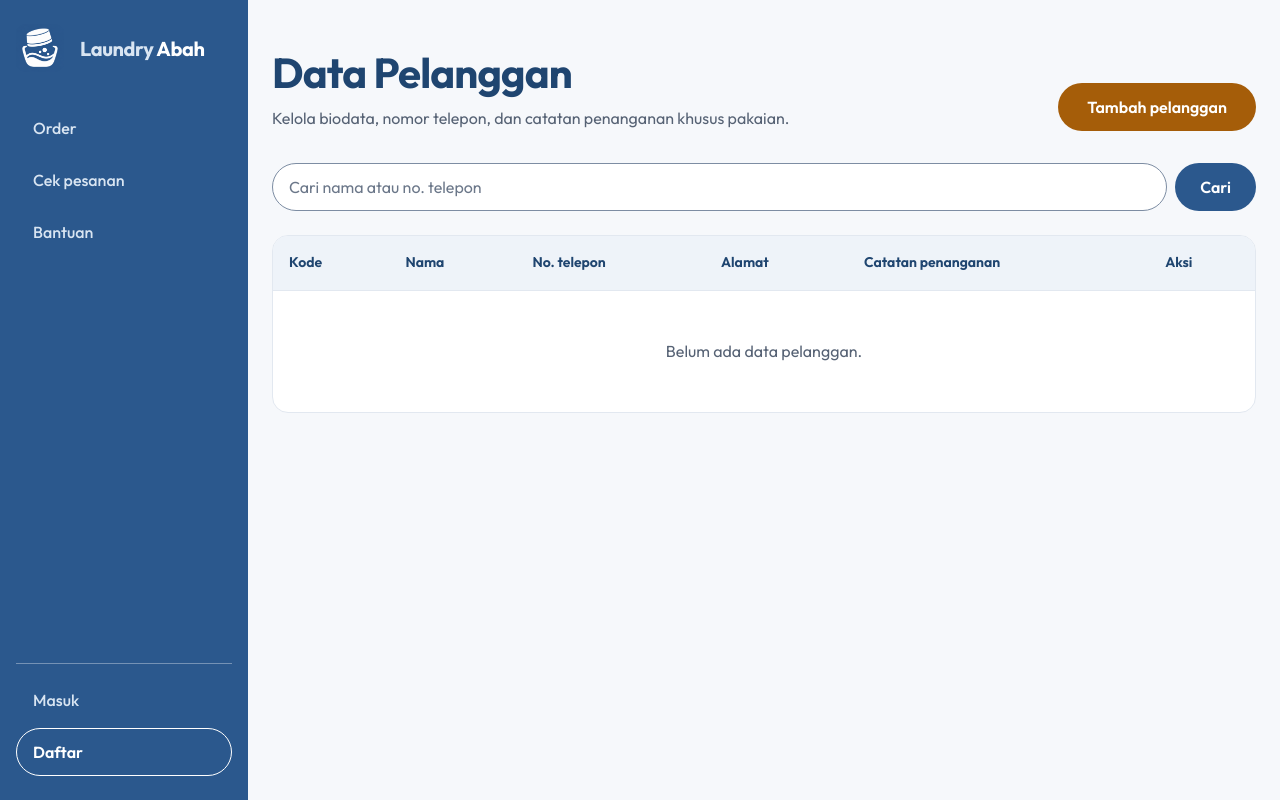
After one commit to mldham/Abah_Laundry, a Laravel app: template resources/views/pelanggan/index.blade.php in a window 1280 px wide. The commit adds this page. Run offline with Laravel 12, Linux system fonts and the light colour scheme; the template is opened without the code that fills it, so the values that code supplies are empty; parts of the project's set-up code (start-up, migrations or seed data) failed here and were passed over.

Commit message:
add fitur data pelanggan

```diff
--- a/app/Http/Controllers/AdminAuthController.php
+++ b/app/Http/Controllers/AdminAuthController.php
@@ -48,7 +48,7 @@ class AdminAuthController extends Controller
 
         LogAktivitas::catat('admin.masuk');
 
-        return redirect()->intended(route('admin.order.index'));
+        return redirect()->intended(route('pelanggan.index'));
     }
 
     public function keluar(Request $request): RedirectResponse
--- a/app/Providers/AppServiceProvider.php
+++ b/app/Providers/AppServiceProvider.php
@@ -2,6 +2,9 @@
 
 namespace App\Providers;
 
+use Illuminate\Cache\RateLimiting\Limit;
+use Illuminate\Http\Request;
+use Illuminate\Support\Facades\RateLimiter;
 use Illuminate\Support\ServiceProvider;
 
 class AppServiceProvider extends ServiceProvider
@@ -19,6 +22,8 @@ class AppServiceProvider extends ServiceProvider
      */
     public function boot(): void
     {
-        //
+        RateLimiter::for('admin-masuk', function (Request $request) {
+            return Limit::perMinute(6)->by($request->ip());
+        });
     }
 }
--- a/bootstrap/app.php
+++ b/bootstrap/app.php
@@ -1,5 +1,8 @@
 <?php
 
+use App\Http\Middleware\CekAkunAktif;
+use App\Http\Middleware\CekPeran;
+use App\Http\Middleware\TanpaCache;
 use Illuminate\Foundation\Application;
 use Illuminate\Foundation\Configuration\Exceptions;
 use Illuminate\Foundation\Configuration\Middleware;
@@ -11,11 +14,21 @@ return Application::configure(basePath: dirname(__DIR__))
         commands: __DIR__.'/../routes/console.php',
         health: '/up',
     )
-    ->withMiddleware(function (Middleware $middleware): void {
+    ->withMiddleware(function (Middleware $middleware) {
+        $middleware->redirectGuestsTo(function (Request $request) {
+            if ($request->is('admin', 'admin/*', 'pelanggan', 'pelanggan/*')) {
+                return route('admin.masuk');
+            }
+
+            return route('masuk');
+        });
+
+        $middleware->alias([
+            'akun.aktif'  => CekAkunAktif::class,
+            'peran'       => CekPeran::class,
+            'tanpa-cache' => TanpaCache::class,
+        ]);
+    })
+    ->withExceptions(function (Exceptions $exceptions) {
         //
-    })
-    ->withExceptions(function (Exceptions $exceptions): void {
-        $exceptions->shouldRenderJsonWhen(
-            fn (Request $request) => $request->is('api/*') || $request->expectsJson(),
-        );
     })->create();
--- /dev/null
+++ b/public/css/pelanggan.css
@@ -0,0 +1,96 @@
+/* Halaman Data Pelanggan (daftar dan form). Warna, tombol, dan kolom isian ada di base.css. */
+
+.halaman-isi {
+  max-width: var(--lebar-halaman);
+  margin: 0 auto;
+  padding: 48px 24px 96px;
+}
+.halaman-isi.sempit { max-width: var(--lebar-form); }
+
+.halaman-isi > * { animation: masuk var(--gerak-masuk, 450ms) var(--ease-keluar, ease-out) backwards; }
+.halaman-isi > :nth-child(2) { animation-delay: 60ms; }
+.halaman-isi > :nth-child(3) { animation-delay: 120ms; }
+.halaman-isi > :nth-child(n + 4) { animation-delay: 180ms; }
+
+/* kepala halaman: judul dan satu tombol utama */
+.kepala {
+  display: flex;
+  flex-wrap: wrap;
+  align-items: flex-end;
+  justify-content: space-between;
+  gap: 16px 24px;
+  margin-bottom: 32px;
+}
+.kepala .pengantar { max-width: var(--lebar-baca); margin-top: 8px; color: var(--mute); }
+
+.tombol-utama { padding: 0 28px; }
+
+/* pencarian */
+.cari {
+  display: flex;
+  flex-wrap: wrap;
+  gap: 8px;
+  margin-bottom: 24px;
+}
+.cari input {
+  flex: 1 1 260px;
+  height: 48px;
+  padding: 0 16px;
+  border: 1px solid var(--line-input);
+  border-radius: var(--r-pill);
+  background: var(--surface);
+  color: var(--ink);
+  font: inherit;
+}
+.cari input::placeholder { color: var(--placeholder); }
+.cari input:hover { border-color: var(--mute); }
+.cari input:focus-visible { border-color: var(--brand); outline: 2px solid var(--brand); outline-offset: 0; }
+
+/* konfirmasi hapus: garis merah tipis, bukan kotak berwarna */
+.kabar-hapus .kabar-judul { color: var(--err-ink); }
+.kabar-hapus .dialog-aksi { justify-content: flex-start; margin-top: 16px; }
+/* base.css mewarnai semua tautan di .kabar-galat merah bergaris bawah; tombol Batal tetap tombol garis biasa */
+.kabar-hapus a.tombol-garis { color: var(--ink); font-weight: 500; text-decoration: none; }
+
+/* tabel */
+.tabel-bungkus {
+  overflow-x: auto;
+  border: 1px solid var(--line);
+  border-radius: var(--r-lg);
+  background: var(--surface);
+}
+.tabel-pelanggan { width: 100%; min-width: 820px; border-collapse: collapse; }
+.tabel-pelanggan th,
+.tabel-pelanggan td {
+  padding: 16px;
+  border-bottom: 1px solid var(--line);
+  text-align: left;
+  vertical-align: top;
+}
+.tabel-pelanggan th {
+  background: var(--brand-tint);
+  color: var(--brand-strong);
+  font-size: var(--t-kecil);
+  font-weight: 650;
+  white-space: nowrap;
+}
+.tabel-pelanggan tbody tr:last-child td { border-bottom: 0; }
+.tabel-pelanggan tbody tr:hover td { background: var(--bg); }
+.tabel-pelanggan .kode { color: var(--mute); font-variant-numeric: tabular-nums; white-space: nowrap; }
+.tabel-pelanggan .nama { font-weight: 600; }
+.tabel-pelanggan .telepon { white-space: nowrap; font-variant-numeric: tabular-nums; }
+.tabel-pelanggan .aksi { display: flex; flex-wrap: nowrap; gap: 8px; white-space: nowrap; }
+.tabel-pelanggan .kosong { padding: 48px 16px; color: var(--mute); text-align: center; }
+
+/* tombol di dalam baris: lebih ringkas, tetap 40px */
+.tombol-kecil { min-height: 40px; padding: 0 16px; font-size: var(--t-kecil); }
+
+/* form tambah / ubah */
+.form-pelanggan { max-width: var(--lebar-form); }
+.aksi-form { display: flex; flex-wrap: wrap; gap: 8px; margin-top: 8px; }
+.aksi-form .tombol,
+.aksi-form .tombol-garis { min-height: 56px; padding: 0 32px; }
+
+@media (max-width: 720px) {
+  .halaman-isi { padding-top: 32px; }
+}
--- a/resources/views/admin/masuk.blade.php
+++ b/resources/views/admin/masuk.blade.php
@@ -1,12 +1,12 @@
 @extends('layouts.app')
 
-@section('title', 'Masuk admin')
+@section('judul', 'Masuk admin')
 
 @push('styles')
   <link rel="stylesheet" href="{{ asset('css/auth.css') }}" />
 @endpush
 
-@section('content')
+@section('isi')
 <main class="auth">
   <h1>Masuk admin</h1>
 
--- a/resources/views/layouts/app.blade.php
+++ b/resources/views/layouts/app.blade.php
@@ -3,7 +3,7 @@
   <head>
     <meta charset="UTF-8" />
     <meta name="viewport" content="width=device-width, initial-scale=1.0" />
-    <title>@yield('title', 'Laundry Abah')</title>
+    <title>@yield('judul', 'Laundry Abah')</title>
     <link rel="preconnect" href="https://fonts.googleapis.com" />
     <link rel="preconnect" href="https://fonts.gstatic.com" crossorigin />
     <link rel="stylesheet" href="https://fonts.googleapis.com/css2?family=Outfit:wght@400..700&display=swap" />
@@ -22,18 +22,44 @@
       {{-- Tombol ini baru ditampilkan app.js. Tanpa JavaScript menu tetap tampil sebagai daftar di bawah logo. --}}
       <button type="button" class="tombol-menu" id="tombol-menu" aria-controls="menu-utama" aria-expanded="false" hidden>Menu</button>
       <nav id="menu-utama" aria-label="Menu utama">
-        <a href=>Order</a>
-        <a href=>Cek pesanan</a>
-        <a href=>Bantuan</a>
-        <div class="menu-akun">
-            <a href="{{ route('masuk') }}" class="{{ request()->routeIs('masuk') ? 'aktif' : '' }}" @if (request()->routeIs('masuk')) aria-current="page" @endif>Masuk</a>
-            <a href="{{ route('daftar') }}" class="tombol-nav {{ request()->routeIs('daftar') ? 'aktif' : '' }}" @if (request()->routeIs('daftar')) aria-current="page" @endif>Daftar</a>
-        </div>
+        <a href="{{ url('/') }}">Order</a>
+        <a href="">Cek pesanan</a>
+        <a href="">Bantuan</a>
+
+        @if (auth('admin')->check())
+          <hr class="pemisah-menu" style="width: 100%; border: 0; border-top: 1px solid rgba(255, 255, 255, 0.16); margin: 0.5rem 0;" />
+
+          <a href="{{ route('pelanggan.index') }}" class="{{ request()->routeIs('pelanggan.*') ? 'aktif' : '' }}">Data pelanggan</a>
+          <a href="{{ Route::has('admin.order.index') ? route('admin.order.index') : '#' }}" class="{{ request()->routeIs('admin.order.*') ? 'aktif' : '' }}">Kelola pesanan</a>
+          <a href="{{ Route::has('admin.komplain.index') ? route('admin.komplain.index') : '#' }}" class="{{ request()->routeIs('admin.komplain.*') ? 'aktif' : '' }}">Komplain</a>
+
+          @if (auth('admin')->user()->peran === 'admin')
+            <a href="{{ Route::has('admin.audit') ? route('admin.audit') : '#' }}" class="{{ request()->routeIs('admin.audit') ? 'aktif' : '' }}">Audit</a>
+          @endif
+
+          <div class="menu-akun">
+            <span class="info-akun" style="display: block; padding: 0.45rem 0.85rem; font-weight: 600; font-size: 0.92rem; color: #ffffff;">
+              {{ ucfirst(auth('admin')->user()->peran) }}: {{ auth('admin')->user()->name }}
+            </span>
+            <form action="{{ route('admin.keluar') }}" method="POST" style="margin: 0;">
+              @csrf
+              <button type="submit" class="tombol-keluar" style="background: none; border: 0; color: rgba(255, 255, 255, 0.85); font: inherit; padding: 0.45rem 0.85rem; width: 100%; text-align: left; cursor: pointer;">
+                Keluar
+              </button>
+            </form>
+          </div>
+        @else
+          <div class="menu-akun">
+            <a href="{{ route('masuk') }}" class="{{ request()->routeIs('masuk') ? 'aktif' : '' }}">Masuk</a>
+            <a href="{{ route('daftar') }}" class="tombol-nav {{ request()->routeIs('daftar') ? 'aktif' : '' }}">Daftar</a>
+          </div>
+        @endif
       </nav>
     </header>
 
     {{-- Isi halaman di sebelah kanan navbar samping (flex di base.css). --}}
     <div class="halaman">
+      @yield('isi')
       @yield('content')
     </div>
     <script src="{{ asset('js/app.js') }}?v={{ filemtime(public_path('js/app.js')) }}" defer></script>
--- /dev/null
+++ b/resources/views/pelanggan/index.blade.php
@@ -0,0 +1,87 @@
+@extends('layouts.app')
+
+@section('judul', 'Data Pelanggan')
+
+@push('styles')
+  <link rel="stylesheet" href="{{ asset('css/pelanggan.css') }}?v={{ filemtime(public_path('css/pelanggan.css')) }}" />
+@endpush
+
+@section('isi')
+@php($isAdmin = auth('admin')->user()?->peran === 'admin')
+
+<main class="halaman-isi">
+  <div class="kepala">
+    <div>
+      <h1>Data Pelanggan</h1>
+      <p class="pengantar">Kelola biodata, nomor telepon, dan catatan penanganan khusus pakaian.</p>
+    </div>
+    <a class="tombol tombol-utama" href="{{ route('pelanggan.create') }}">Tambah pelanggan</a>
+  </div>
+
+  @if (session('sukses'))
+    <div class="kabar" role="status">
+      <p class="kabar-judul">{{ session('sukses') }}</p>
+    </div>
+  @endif
+
+  @if ($isAdmin && $konfirmasi)
+    <div class="kabar kabar-galat kabar-hapus" role="alert">
+      <form method="post" action="{{ route('pelanggan.destroy', $konfirmasi) }}" data-kunci>
+        @csrf
+        @method('DELETE')
+        <p class="kabar-judul">Hapus pelanggan {{ $konfirmasi->nama }}?</p>
+        <p class="kabar-isi">Data tidak bisa dikembalikan.</p>
+        <div class="dialog-aksi">
+          <button type="submit" class="tombol-bahaya-isi" data-teks-proses="Menghapus...">Ya, hapus</button>
+          <a class="tombol-garis" href="{{ route('pelanggan.index') }}">Batal</a>
+        </div>
+      </form>
+    </div>
+  @endif
+
+  <form method="get" action="{{ route('pelanggan.index') }}" class="cari" role="search">
+    <label for="cari" class="sr">Cari pelanggan</label>
+    <input type="search" id="cari" name="cari" value="{{ $cari }}" placeholder="Cari nama atau no. telepon">
+    <button type="submit" class="tombol">Cari</button>
+    @if ($cari != '')
+      <a class="tombol-garis" href="{{ route('pelanggan.index') }}">Reset</a>
+    @endif
+  </form>
+
+  <div class="tabel-bungkus">
+    <table class="tabel-pelanggan">
+      <thead>
+        <tr>
+          <th scope="col">Kode</th>
+          <th scope="col">Nama</th>
+          <th scope="col">No. telepon</th>
+          <th scope="col">Alamat</th>
+          <th scope="col">Catatan penanganan</th>
+          <th scope="col">Aksi</th>
+        </tr>
+      </thead>
+      <tbody>
+        @forelse ($daftar as $p)
+          <tr>
+            <td class="kode">PLG{{ str_pad($p->id_pelanggan, 4, '0', STR_PAD_LEFT) }}</td>
+            <td class="nama">{{ $p->nama }}</td>
+            <td class="telepon">{{ $p->no_telepon }}</td>
+            <td>{{ $p->alamat }}</td>
+            <td>{{ $p->catatan != '' ? $p->catatan : '-' }}</td>
+            <td>
+              <div class="aksi">
+                <a class="tombol-garis tombol-kecil" href="{{ route('pelanggan.edit', $p) }}">Ubah</a>
+                @if ($isAdmin)
+                  <a class="tombol-garis tombol-bahaya tombol-kecil" href="{{ route('pelanggan.index', ['hapus' => $p->id_pelanggan]) }}">Hapus</a>
+                @endif
+              </div>
+            </td>
+          </tr>
+        @empty
+          <tr><td colspan="6" class="kosong">Belum ada data pelanggan.</td></tr>
+        @endforelse
+      </tbody>
+    </table>
+  </div>
+</main>
+@endsection
--- a/routes/web.php
+++ b/routes/web.php
@@ -8,9 +8,26 @@ use App\Http\Controllers\AdminOrderController;
 use App\Http\Controllers\AuthController;
 use App\Http\Controllers\BantuanController;
 use App\Http\Controllers\OrderController;
+use App\Http\Controllers\PelangganController;
 
-Route::get('/', function () {
-    return view('welcome');
+// Redirect halaman awal ke daftar pelanggan (akan diarahkan ke login admin jika belum masuk)
+Route::redirect('/', '/pelanggan')->name('beranda');
+
+// Route Pelanggan dilindungi middleware auth:admin & peran
+Route::middleware(['auth:admin', 'akun.aktif', 'tanpa-cache'])->group(function () {
+    // Admin dan Operator boleh lihat, tambah, dan edit pelanggan
+    Route::middleware('peran:admin,operator')->group(function () {
+        Route::get('/pelanggan', [PelangganController::class, 'index'])->name('pelanggan.index');
+        Route::get('/pelanggan/create', [PelangganController::class, 'create'])->name('pelanggan.create');
+        Route::post('/pelanggan', [PelangganController::class, 'store'])->name('pelanggan.store');
+        Route::get('/pelanggan/{pelanggan}/edit', [PelangganController::class, 'edit'])->name('pelanggan.edit');
+        Route::put('/pelanggan/{pelanggan}', [PelangganController::class, 'update'])->name('pelanggan.update');
+    });
+
+    // Khusus Admin yang boleh menghapus pelanggan
+    Route::delete('/pelanggan/{pelanggan}', [PelangganController::class, 'destroy'])
+        ->middleware('peran:admin')
+        ->name('pelanggan.destroy');
 });
 
 // Akun pelanggan. Percobaan masuk dan daftar dibatasi 6 kali per menit per alamat IP.
```
Also changed, not shown: app/Http/Controllers/PelangganController.php (added, +76 -0 lines), app/Http/Middleware/CekAkunAktif.php (added, +27 -0 lines), app/Http/Middleware/CekPeran.php (added, +22 -0 lines), app/Http/Middleware/TanpaCache.php (added, +21 -0 lines), app/Models/LogAktivitas.php (added, +42 -0 lines), app/Models/Pelanggan.php (added, +19 -0 lines), resources/views/pelanggan/form.blade.php (added, +66 -0 lines), database/migrations/2026_10_31_000000_create_pelanggan_table.php (added), database/migrations/2026_11_20_181136_add_alamat_to_pelanggan_table.php (added), database/migrations/2026_11_20_181308_add_catatan_to_pelanggan_table.php (added), package-lock.json.
